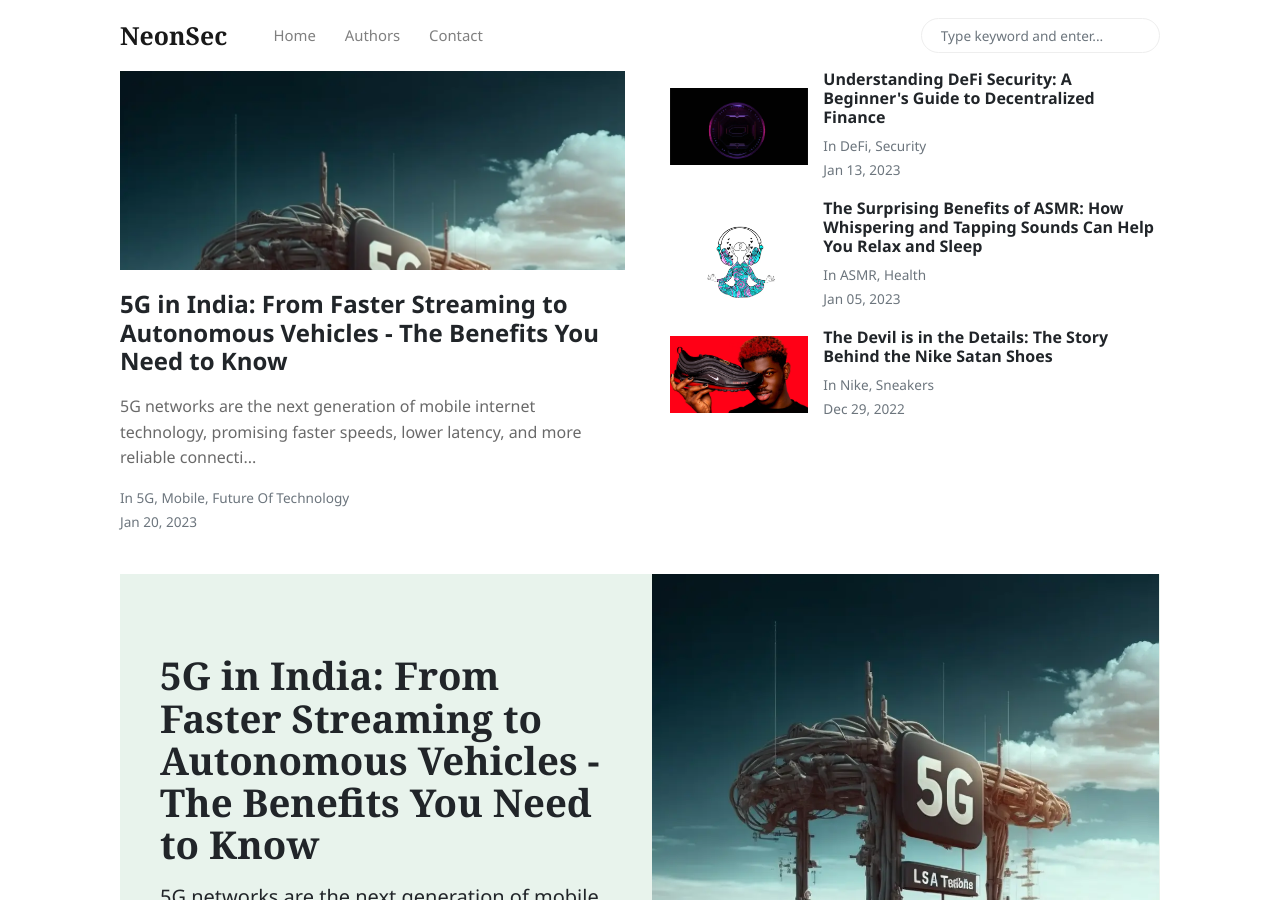
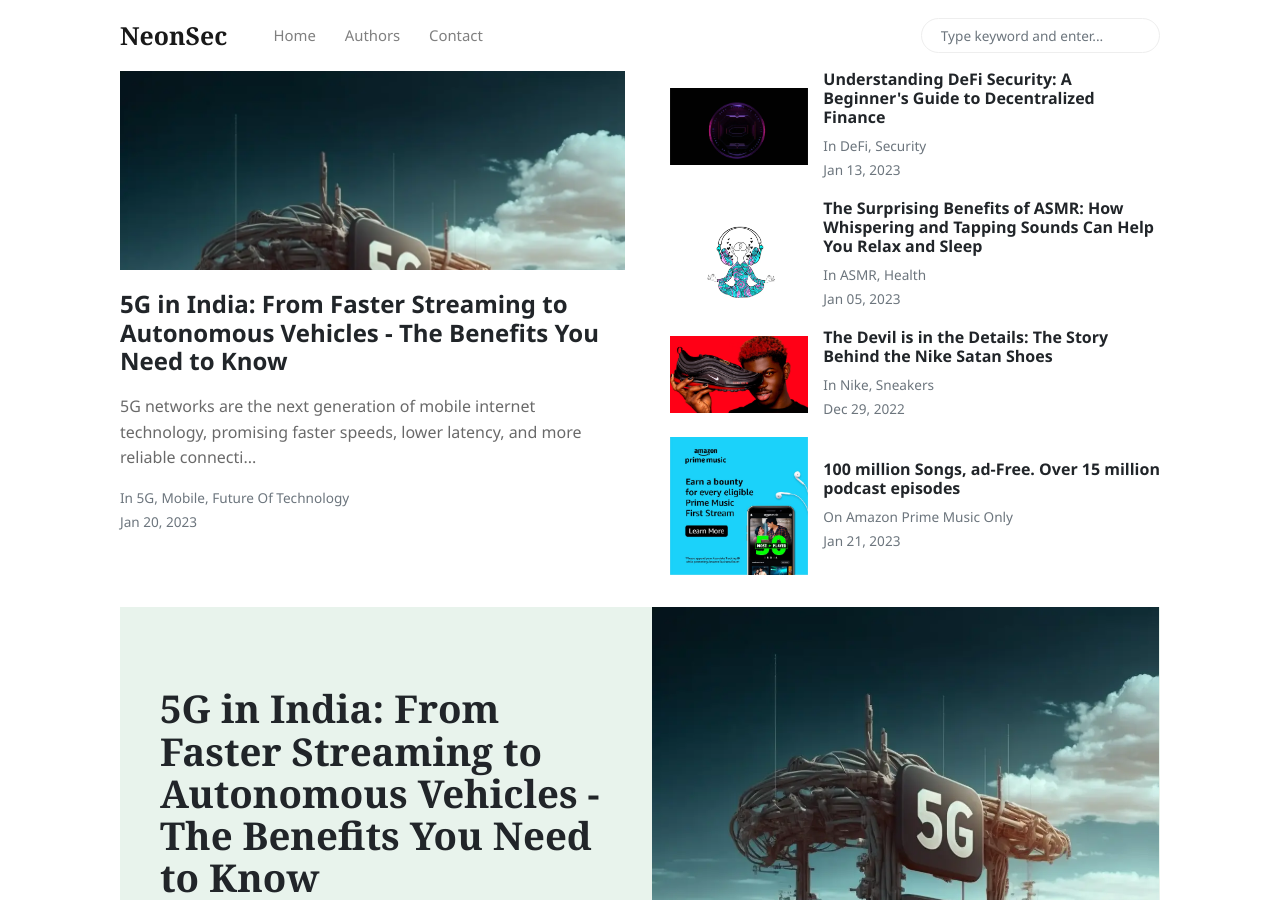
Before and after one commit to NeonSecOfficial/blog, a Jekyll site: the page built from index.html, in a window 1280 px wide and 900 px high. Built offline with Jekyll 4.4.1, drawn with Linux system fonts in a browser that asks for light colours; nearby versions of some CDN libraries; the list of posts is cut into pages by our own code.

Commit message:
Patch ad

```diff
--- a/index.html
+++ b/index.html
@@ -128,6 +128,28 @@ description: "NeOnSec is a blog about Cyber Security, Hacking, Programming, and
                     </small>
                 </div>
             </div>
+             <!-- Add an image with hyperlink-->
+        <div class="mb-3 d-flex align-items-center">
+
+            <div class="col-md-4">
+                <a href="https://amzn.to/3XOXDkK">
+                    <img class="w-100" src="{{site.baseurl}}/assets/images/prime_music.jpg" alt="Amazon Prime Music">
+                </a>
+            </div>
+                <div>
+                    <h2 class="mb-2 h6 font-weight-bold">
+                    <a class="text-dark" href="{{site.baseurl}}{{fourth_post.url}}">100 million Songs, ad-Free. Over 15 million podcast episodes</a>
+                    </h2>
+                    <small class="d-block text-muted">
+                        On <span class="catlist">
+                        <a class="text-capitalize text-muted smoothscroll" href="{{site.baseurl}}/categories.html#{{ category | downcase }}">Amazon Prime Music Only</a><span class="sep">, </span>
+                        </span>
+                    </small>
+                    <small class="text-muted">
+                      Jan 21, 2023
+                    </small>
+                </div>
+    </div>
 
     </div>
 
```
